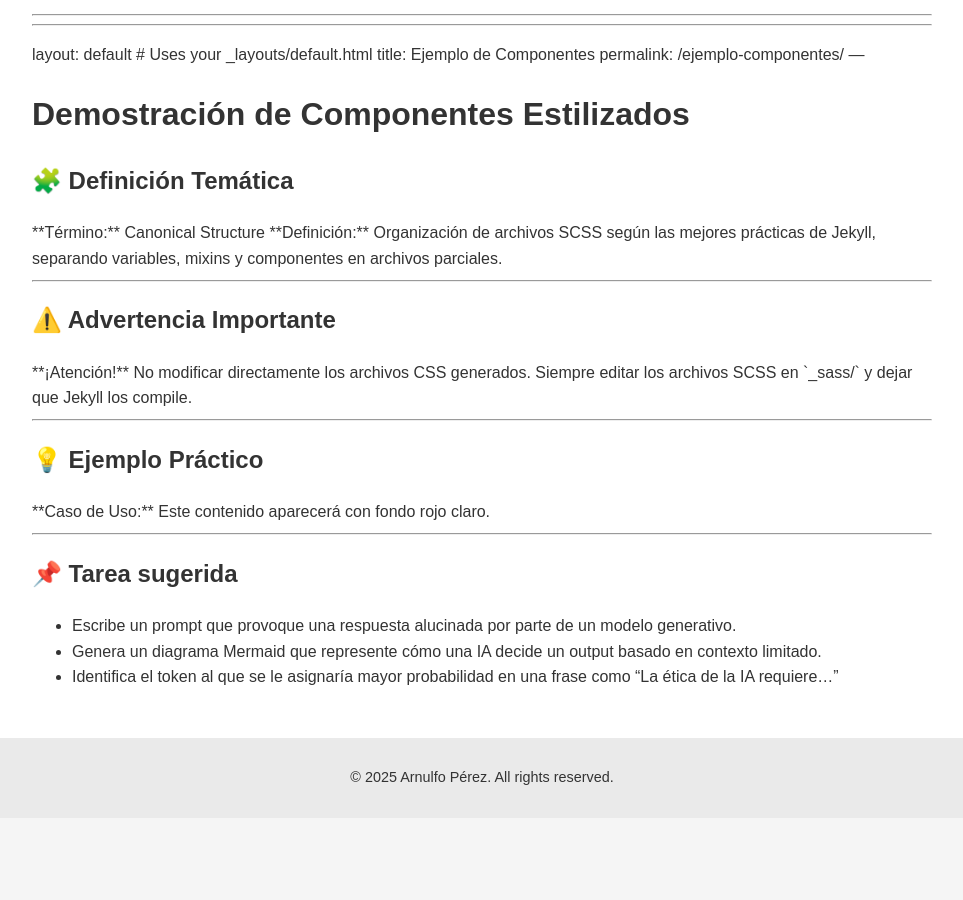
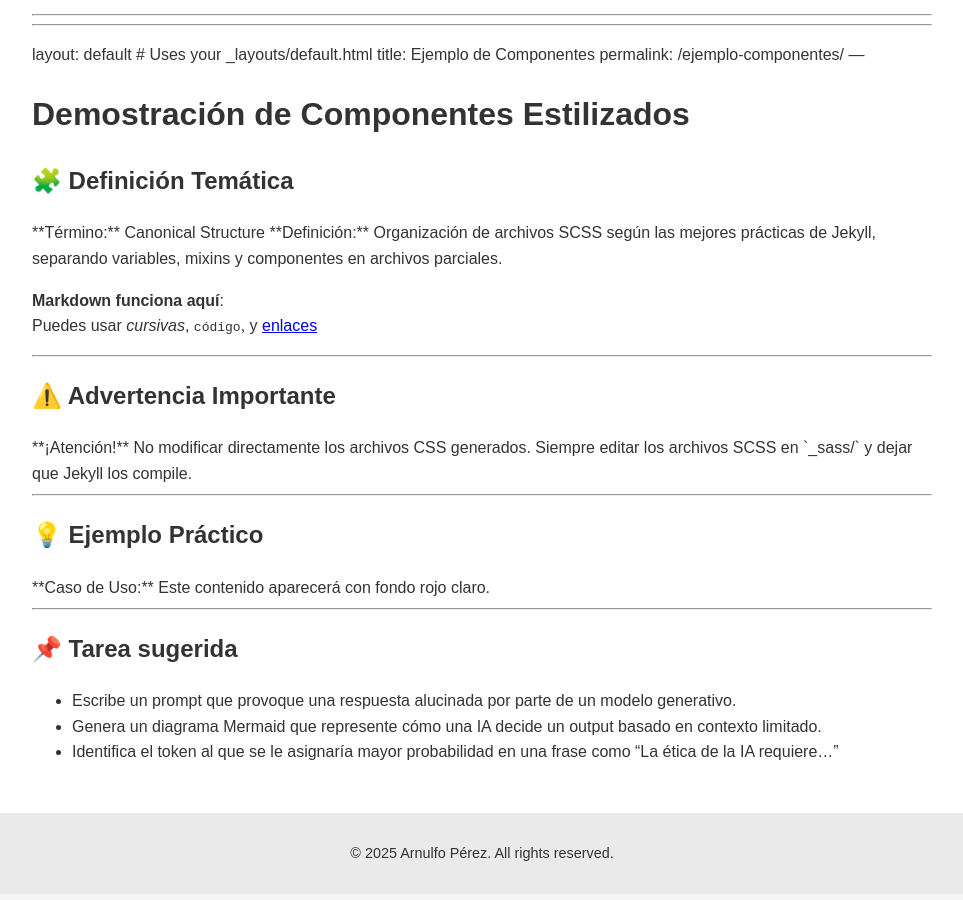
Before and after one commit to ArnulfoPerez/curso_ia, a Jekyll site: the page built from guia.md, in a window 1280 px wide and 900 px high, scrolled down 5171 px. Shown: the whole window, without its empty margins (158-1121 px from the left). Built offline with Jekyll 4.4.1, drawn with Linux system fonts in a browser that asks for light colours; before the commit the page ends 5995 px from its top, so only the background shows below that.

Commit message:
Update guia.md
testing

```diff
--- a/guia.md
+++ b/guia.md
@@ -219,6 +219,11 @@ permalink: /ejemplo-componentes/
 **Definición:** Organización de archivos SCSS según las mejores prácticas de Jekyll, separando variables, mixins y componentes en archivos parciales.
 </div>
 
+{% include definicion.html content="
+**Markdown funciona aquí**:
+Puedes usar _cursivas_, `código`, y [enlaces](https://ejemplo.com)
+" %}
+
 ---
 
 ## ⚠️ Advertencia Importante
```
